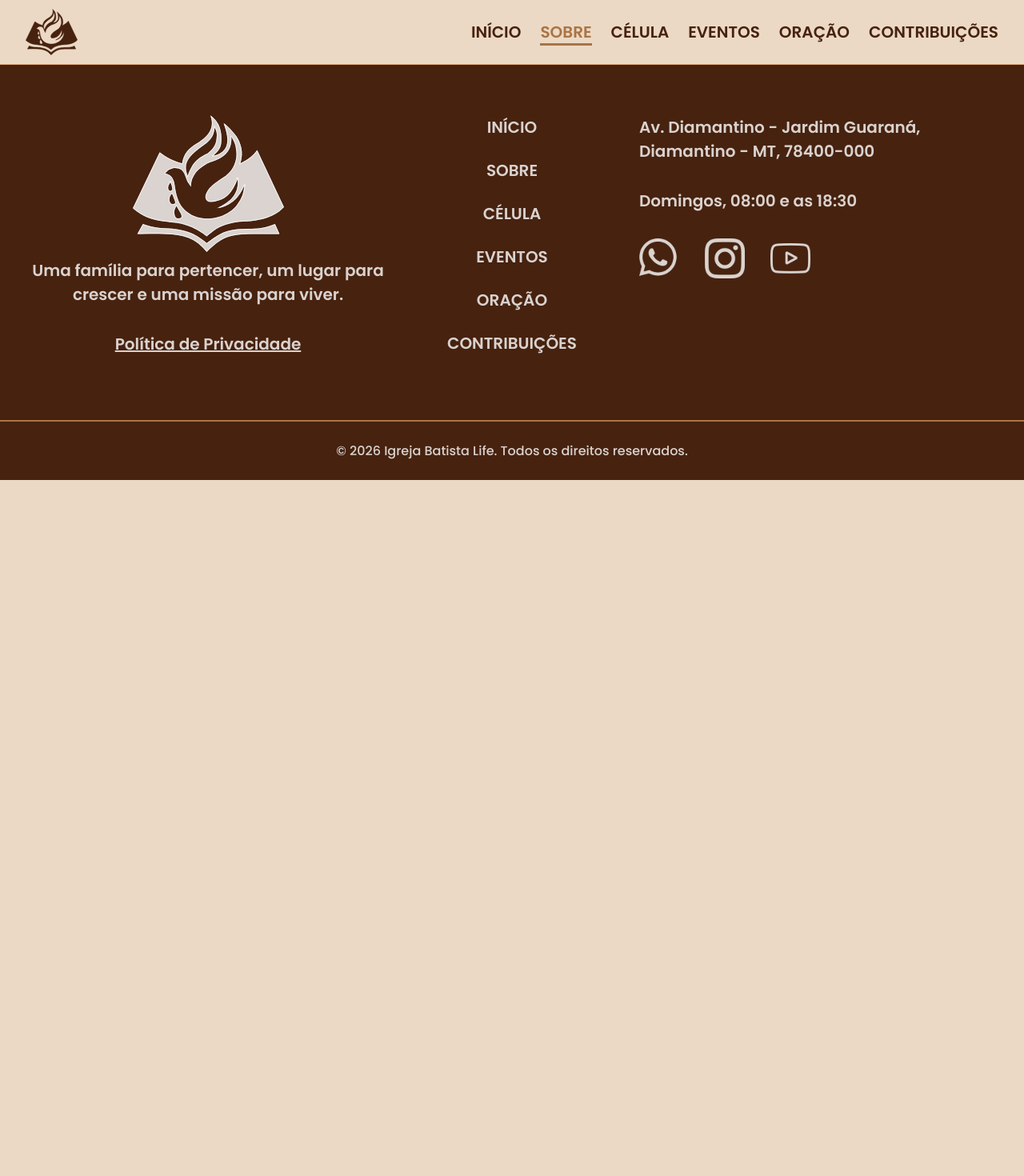
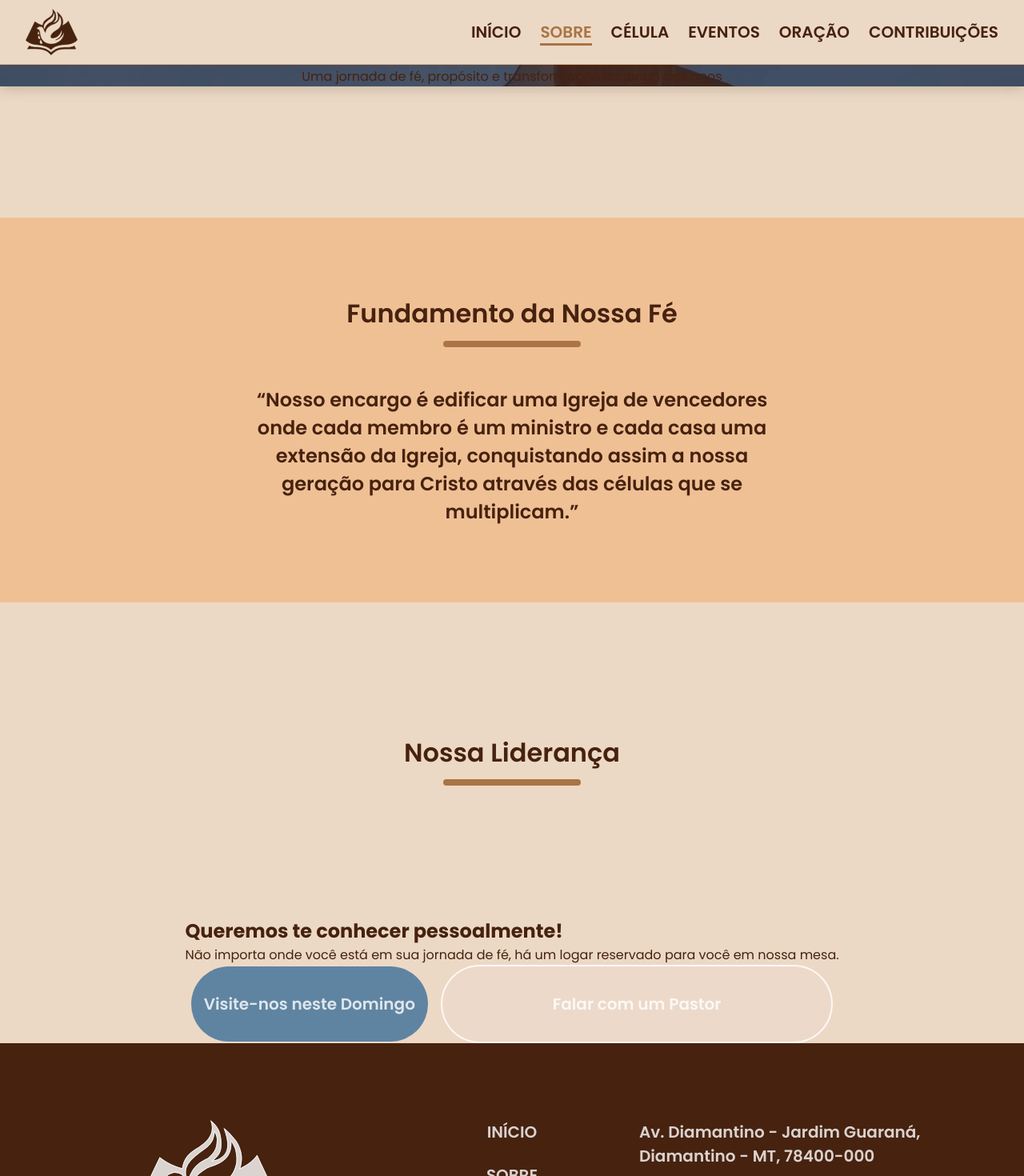
Before and after one commit to Jackson-Pierre/Front-end-do-site-da-igreja-batista, a React (Vite) app: page /sobre in a window 1280 px wide. Shown: the top 1470 px of the page at 80% size. Before the commit the page ends 800 px from the top, so only its background shows below. Built offline with nearby package versions, Linux system fonts and the light colour scheme; no server answers.

Commit message:
estruturação base de uma pagina

```diff
--- a/src/components/BackgroundImageFull/style.js
+++ b/src/components/BackgroundImageFull/style.js
@@ -3,18 +3,14 @@ import styled from "styled-components";
 import HeroBackground from "../../assets/image-hero-home.webp"
 import HeroContribuitionsBackground from "../../assets/image-hero-contribuitions.webp"
 import HeroEventsBackground from "../../assets/image-hero-events.webp"
+import HeroAboutBackground from "../../assets/image-hero-about.webp"
 
 export const Background = styled.div`
-    box-shadow: var(--shadow);
-    background: ${(props) => {
-        if (props.$variant === 'secondary') return `url(${HeroContribuitionsBackground})`;
-        if (props.$variant === 'tertiary') return `url(${HeroEventsBackground})`;
-        return `url(${HeroBackground})`;
-    }};
-    background-size: cover;
-    overflow-y: hidden;
     background-repeat: no-repeat;
     background-position: center;
+    background-size: cover;
+    box-shadow: var(--shadow);
+    overflow-y: hidden;
     display: flex;
     flex-direction: column;
     align-items: center;
@@ -23,4 +19,10 @@ export const Background = styled.div`
     width: 100vw;
     height: 100%;
     height: auto;
+    background: ${(props) => {
+        if (props.$variant === 'secondary') return `url(${HeroContribuitionsBackground})`;
+        if (props.$variant === 'tertiary') return `url(${HeroEventsBackground})`;
+        if (props.$variant === 'quaternary') return `url(${HeroAboutBackground})`;
+        return `url(${HeroBackground})`;
+    }};
 `
--- a/src/components/Button/style.js
+++ b/src/components/Button/style.js
@@ -20,7 +20,7 @@ export const ButtonContainer = styled.button`
     }};
     padding: ${(props) => {
         if (props.$variant === 'primary') return '2rem 1rem';
-        if (props.$variant === 'secondary') return '2rem 0.8rem';
+        if (props.$variant === 'secondary') return '2rem 1rem';
         return '0.5rem 3.5rem';
     }};
     border-radius: ${(props) => {
@@ -43,7 +43,7 @@ export const ButtonContainer = styled.button`
 
         padding: ${(props) => {
         if (props.$variant === 'primary') return '2rem 1rem';
-        if (props.$variant === 'secondary') return '2rem 0.8rem';
+        if (props.$variant === 'secondary') return '2rem 1rem';
         return '0.5rem 2rem';
         }};
     }
--- a/src/components/CardsContacts/style.js
+++ b/src/components/CardsContacts/style.js
@@ -30,4 +30,10 @@ export const Card = styled.div`
     p{
         max-width: 80%;
     }
+
+    @media (max-width: 768px) {
+        p{
+            font-size: 1.2rem;
+        }
+    }
 `;
--- /dev/null
+++ b/src/components/CardsPastors/index.jsx
@@ -0,0 +1,33 @@
+export function CardsPastors() {
+    return (
+        <div>
+            <div>
+                <div>
+
+                </div>
+                <div>
+                    <h3></h3>
+                    <p></p>
+                </div>
+            </div>
+            <div>
+                <div>
+
+                </div>
+                <div>
+                    <h3></h3>
+                    <p></p>
+                </div>
+            </div>
+            <div>
+                <div>
+
+                </div>
+                <div>
+                    <h3></h3>
+                    <p></p>
+                </div>
+            </div>
+        </div>
+    )
+}
--- a/src/containers/About/index.jsx
+++ b/src/containers/About/index.jsx
@@ -1,6 +1,58 @@
+import { useState, useEffect } from "react"
+
+import { Container, Box, Fundamentals, ContainerButtons } from "./style"
+
+import { Button } from "../../components/Button"
+import { ModalContact } from "../../components/ModalContact"
+import { CardsContacts } from "../../components/CardsContacts";
+import BackgroundImageFull from "../../components/BackgroundImageFull/index.jsx";
+import { TitleSection } from "../../components/TitleSection/index.jsx";
+import { CardsPastors } from "../../components/CardsPastors/index.jsx";
+
 function About() {
+    const [isOpen, setIsOpen] = useState(false);
+
     return (
-        <h1>Sobre</h1>
+        <Container>
+            <Box>
+                <BackgroundImageFull $variant="quaternary">
+                    <div>
+                        <div>
+                            <h2>Nossa história</h2>
+                            <p>Uma jornada de fé, propósito e transformação ao longo dos anos</p>
+                        </div>
+                    </div>
+                </BackgroundImageFull>
+
+                <Fundamentals>
+                    <TitleSection>Fundamento da Nossa Fé</TitleSection>
+                    <p>“Nosso encargo é edificar uma Igreja de vencedores onde cada membro é um ministro e cada casa uma extensão da Igreja, conquistando assim a nossa geração para Cristo através das células que se multiplicam.”</p>
+                </Fundamentals>
+
+                <section>
+                    <TitleSection>Nossa Liderança</TitleSection>
+                    <CardsPastors />
+                </section>
+
+                <section>
+                    <div>
+                        <h2>Queremos te conhecer pessoalmente!</h2>
+                        <p>Não importa onde você está em sua jornada de fé, há um logar reservado para você em nossa mesa.</p>
+                    </div>
+                    <ContainerButtons>
+                        <a href="https://maps.app.goo.gl/doB8Zy2G1as89AMP7" target="_blank" rel="noreferrer">
+                            <Button $variant="primary">
+                                Visite-nos neste Domingo
+                            </Button>
+                        </a>
+                        <Button $variant="secondary" onClick={() => setIsOpen(true)}>Falar com um Pastor</Button>
+                    </ContainerButtons>
+                </section>
+            </Box>
+            <ModalContact isOpen={isOpen} setIsOpen={() => setIsOpen(false)}>
+                <CardsContacts />
+            </ModalContact>
+        </Container>
     )
 }
 
--- /dev/null
+++ b/src/containers/About/style.js
@@ -0,0 +1,48 @@
+import styled from "styled-components";
+
+export const Container = styled.div`
+    width: 100%;
+    display: flex;
+    justify-content: center;
+    align-items: center;
+    overflow-x: hidden;
+`
+
+export const Box = styled.div`
+    width: 100%;
+    max-width: 1440px;
+    display: flex;
+    flex-direction: column;
+    justify-content: center;
+    align-items: center;
+    gap: 10.25rem;
+`
+
+export const Fundamentals = styled.div`
+    padding: 6rem 3rem;
+    width: 100vw;
+    text-align: center;
+    background-color: var(--secondary-background-color);
+    display: flex;
+    flex-direction: column;
+    align-items: center;
+    gap: 3rem;
+
+    p {
+        font-weight: 600;
+        font-size: 1.5rem;
+        width: 84%;
+        max-width: 670px;
+    }
+`
+
+export const ContainerButtons = styled.div`
+    display: flex;
+    gap: 1rem;
+    justify-content: center;
+    align-items: center;
+
+    @media (max-width: 768px) {
+        flex-direction: column;
+    }
+`
```
Also changed, not shown: src/assets/image-hero-about.webp (added).
